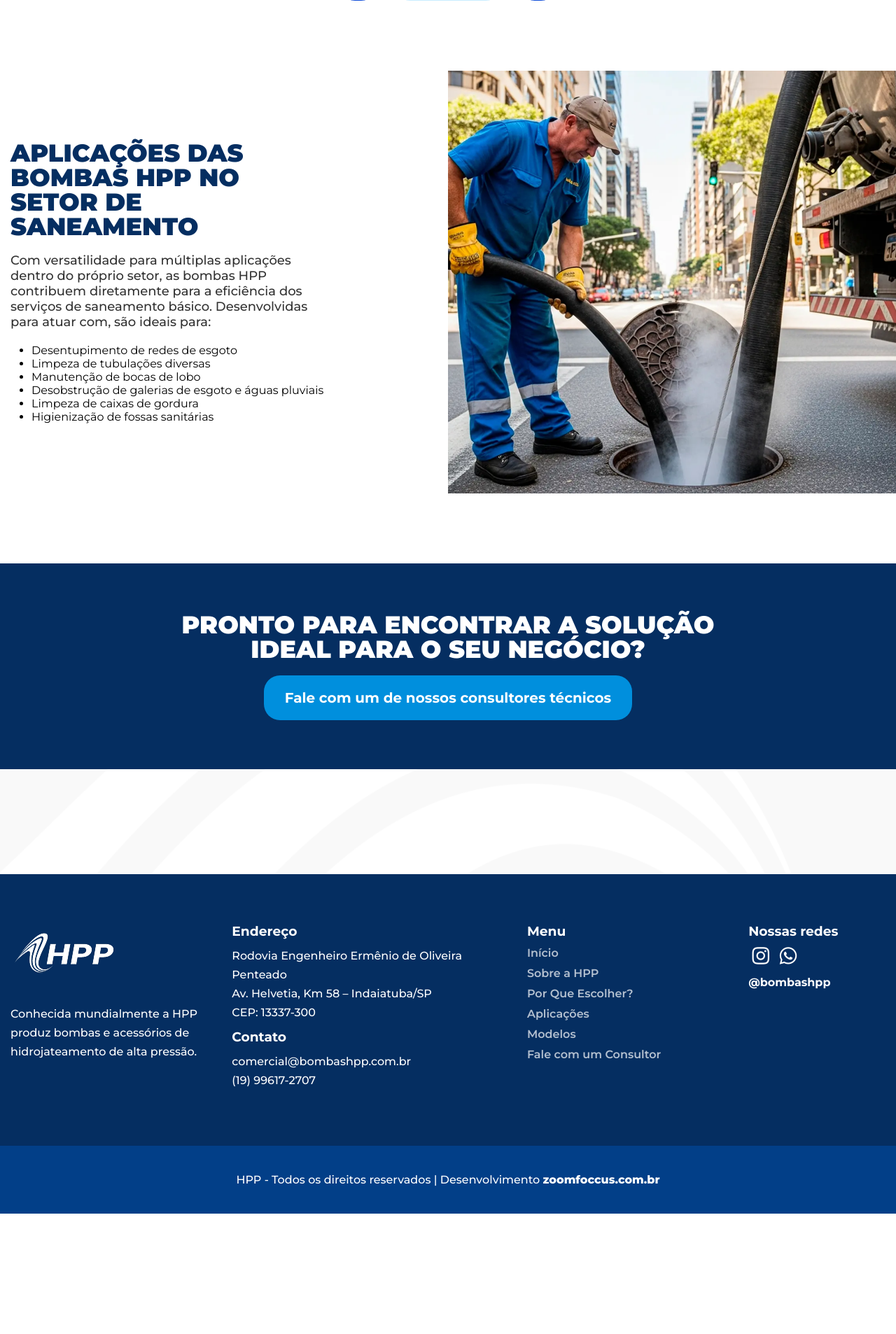
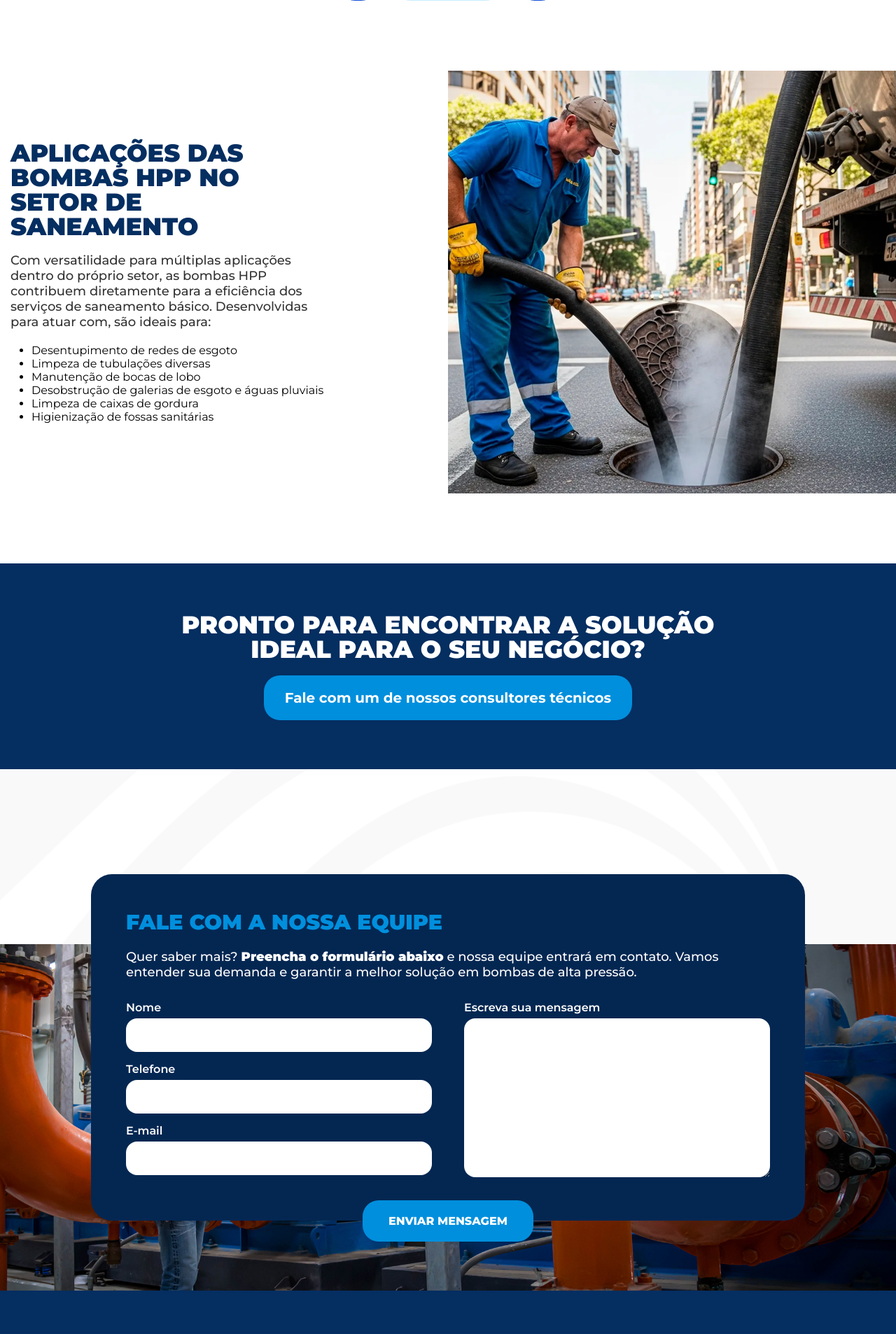
Before and after one commit to wellarj/hpp-landingpages, a PHP site: page / in a window 1280 px wide; the page is wider, and only the part inside the window is pictured. Shown: the part 3014-4920 px from the top of that part at 70% size. Before the commit the page ends 4748 px from the top of that part, so only its background shows below. Run offline with PHP 8.4, Linux system fonts and the light colour scheme; some libraries are stand-ins or nearby versions.

Commit message:
Inclusão de formulário de contato

```diff
--- a/index.php
+++ b/index.php
@@ -295,8 +295,47 @@
 		<!-- Contato -->
 
 		<!-- Divisor header -->
-		<div class="divider-header"></div>
+		<div class="divider-header divider-contato"></div>
 		<!-- Divisor header -->
+
+		<!-- Contact Form -->
+		<section id="contactForm">
+			<div class="container">
+				<div class="row">
+					<div class="w-12">
+						<form>
+							<h3>Fale com a nossa equipe</h3>
+							<p>Quer saber mais? <strong>Preencha o formulário abaixo</strong> e nossa equipe entrará em contato. Vamos entender sua demanda e garantir a melhor solução em bombas de alta pressão.</p>
+
+							<div class="row contact-row">
+								<div class="w-6">
+									<label for="nome">
+										<span>Nome</span>
+										<input type="text" name="nome" id="nome">
+									</label>
+									<label for="telefone">
+										<span>Telefone</span>
+										<input type="text" name="telefone" id="telefone">
+									</label>
+									<label for="email">
+										<span>E-mail</span>
+										<input type="email" name="email" id="email">
+									</label>
+								</div>
+								<div class="w-6">
+									<label for="mensagem">
+										<span>Escreva sua mensagem</span>
+										<textarea name="mensagem" id="mensagem"></textarea>
+									</label>
+								</div>
+							</div>
+							<button>ENVIAR MENSAGEM</button>
+						</form>
+					</div>
+				</div>
+			</div>
+		</section>
+		<!-- Contact Form -->
 
 		<!-- Footer -->
 		<footer>
--- a/style.css
+++ b/style.css
@@ -822,6 +822,99 @@ section.setores p {
     color: #023f88;
 }
 
+/*Formulario de contato*/
+#contactForm {
+    background-image: url('images/fundo.jpg');
+    background-position: center;
+    background-size: cover;
+}
+
+section#contactForm form {
+    position: relative;
+    top:
+-100px;
+    background-color: #042752;
+    padding: 50px;
+    border-radius: 30px;
+}
+
+section#contactForm form h3 {
+    color: #008fdd;
+    text-transform: uppercase;
+    font-size: 30px;
+    font-weight: 900;
+    margin-bottom: 20px;
+}
+
+section#contactForm form p {
+    color: #fff;
+    margin-bottom: 30px;
+}
+
+section#contactForm form .row.contact-row {
+    display: grid;
+    align-items: stretch;
+    gap: 46px;
+}
+
+label {
+    display: block;
+    width: 100%;
+    margin-bottom: 15px;
+}
+
+label * {
+    display: block;
+    width: 100%;
+}
+
+input, textarea {
+    height: 48px;
+    margin-top: 6px;
+    border-radius: 16px;
+}
+
+section#contactForm form span {
+    color: #fff;
+    font-weight: 600;
+}
+
+textarea {
+    height: 100%;
+    display: block;
+}
+
+label[for=mensagem] {
+    height: 86%;
+    margin: 0;
+}
+
+section#contactForm form button {
+    position: absolute;
+    width: 24%;
+    left: 38%;
+    bottom: -30px;
+}
+
+section#contactForm .container {
+    width: 1050px;
+    max-width: 100%;
+}
+
+section#contactForm form button {
+    background-color: #008fdd;
+    font-weight: 800;
+}
+
+section#contactForm form button:hover {
+    background-color: #fff;
+    color: #042752;
+}
+
+.divider-header.divider-contato {
+    height: 250px;
+}
+
 /*Responsivo Geral*/
 @media (max-width: 1400px) {
     nav.stick {
@@ -834,6 +927,20 @@ section.setores p {
 }
 
 @media (max-width: 980px) {
+    section#contactForm form .row.contact-row {
+        display: block;
+    }
+
+    textarea#mensagem {
+        min-height: 200px;
+        margin-bottom: 30px;
+    }
+
+    section#contactForm form button {
+        width: 50%;
+        left: 25%;
+    }
+
 	button.close-menu, button.open-menu {
 	    padding: 13px;
 	    padding-top: 2px;
```
Also changed, not shown: outros-segmentos.php (+42 -1 lines), images/fundo.jpg (added).
